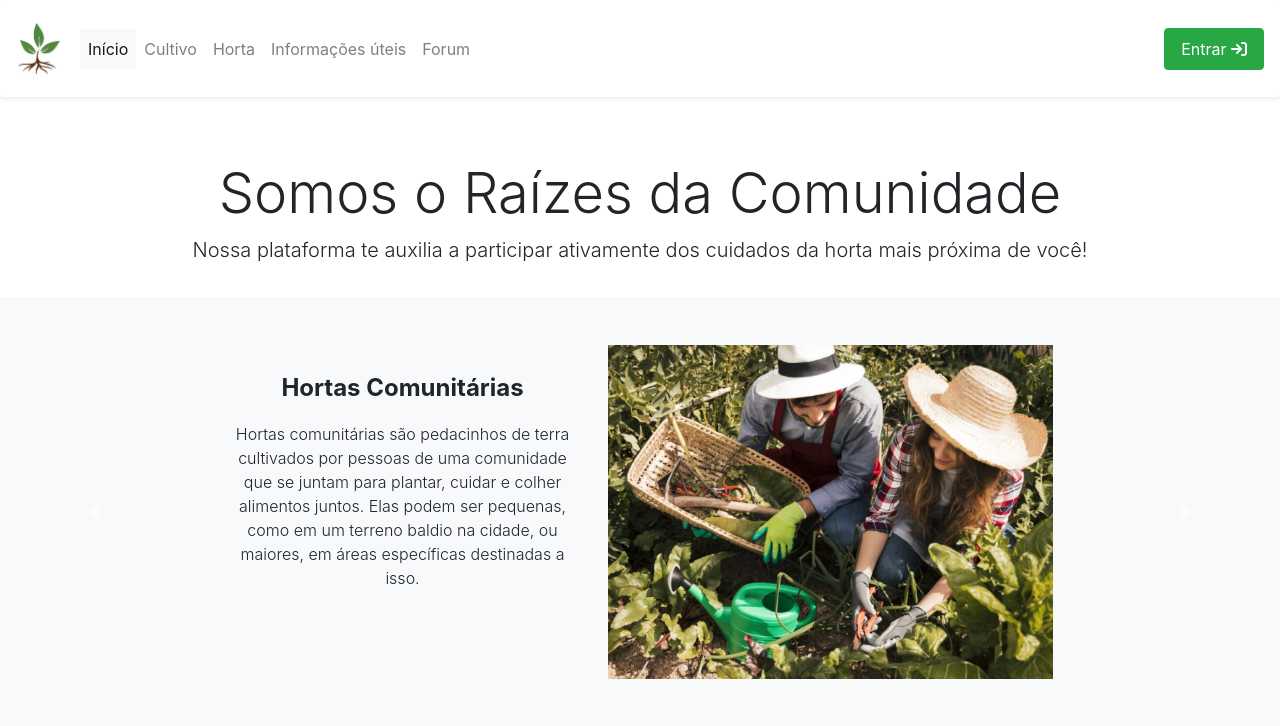
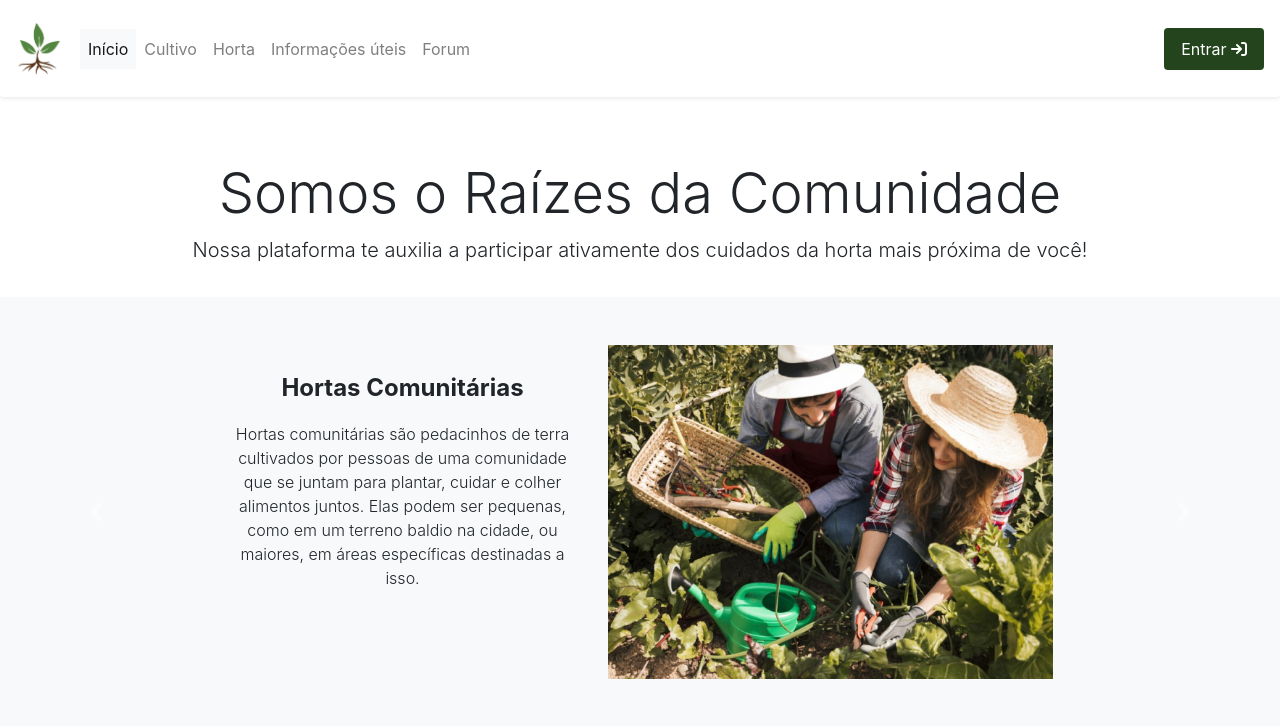
Before and after one commit to cristiellesreis/raizes_comunidade, a Django app: page / in a window 1280 px wide. Shown: the top 726 px of the page. Run offline with Django 5.2, Linux system fonts and the light colour scheme; data that the repository does not hold is empty; some libraries are stand-ins or nearby versions.

Commit message:
fix: ajuste no contraste dos botoes

```diff
--- a/templates/atividades/atividade.html
+++ b/templates/atividades/atividade.html
@@ -9,7 +9,7 @@
 
     <div class="container">
         <div style="text-align: left;" class="container-fluid">
-            <button type="button" class="btn btn-success btn-lg mb-5" data-toggle="modal" data-target="#modalAtividade" data-whatever="@mdo">Adicionar Atividade <i class="fa-solid fa-circle-plus" style="color: #ffffff;"></i></button>
+            <button type="button" class="btn cor-sucesso text-white btn-lg mb-5" data-toggle="modal" data-target="#modalAtividade" data-whatever="@mdo">Adicionar Atividade <i class="fa-solid fa-circle-plus" style="color: #ffffff;"></i></button>
         </div>
 
 
@@ -62,7 +62,7 @@
                     </div>
                     <div class="modal-footer">
                     <button type="button" class="btn btn-secondary" data-dismiss="modal">Fechar <i class="fa-solid fa-circle-xmark" style="color: #ffffff;"></i></button>
-                        <button type="submit" class="btn btn-success">Salvar <i class="fa-solid fa-circle-check" style="color: #ffffff;"></i></button>
+                        <button type="submit" class="btn cor-sucesso text-white">Salvar <i class="fa-solid fa-circle-check" style="color: #ffffff;"></i></button>
                 </div>
             </form>
     </div>
--- a/templates/base.html
+++ b/templates/base.html
@@ -12,6 +12,11 @@
         overflow-y: auto;
         min-height: 100vh;
       }
+
+      .cor-sucesso{
+        background-color: #23441d;
+      }
+
     </style>
   </head>
   <body>
@@ -55,9 +60,9 @@
         <div class="ml-md-auto d-flex align-items-end flex-column">
           {% if user.is_authenticated %}
             <h5>Bem-vindo(a), {{user.username}}</h5>
-            <a class="btn btn-success"  href="{% url 'logout' %}">Sair <i class="fa-solid fa-arrow-right-from-bracket" style="color: #ffffff;"></i></a>
+            <a class="btn cor-sucesso text-white"  href="{% url 'logout' %}">Sair <i class="fa-solid fa-arrow-right-from-bracket" style="color: #ffffff;"></i></a>
           {% else %}
-            <a class="nav-link btn btn-success" href="{% url 'login' %}">Entrar <i class="fa-solid fa-arrow-right-to-bracket" style="color: #ffffff;"></i></a>
+            <a class="nav-link btn cor-sucesso text-white" href="{% url 'login' %}">Entrar <i class="fa-solid fa-arrow-right-to-bracket" style="color: #ffffff;"></i></a>
           {% endif %}
         </div>
       </div>
--- a/templates/cultivo/cultivo.html
+++ b/templates/cultivo/cultivo.html
@@ -13,7 +13,7 @@
     <nav class="navbar navbar-light bg-white">
       <form class="form-inline" action="{% url 'pesquisa' %}" method="get">
         <input class="form-control mr-sm-2" type="search" name="q" placeholder="Pesquisar" aria-label="Pesquisar" style="width: 20rem;">
-        <button class="btn btn-success my-2 my-sm-0" type="submit">Buscar <i class="fa-solid fa-magnifying-glass fa-rotate-90" style="color: #ffffff;"></i></button>
+        <button class="btn cor-sucesso my-2 my-sm-0 text-white" type="submit">Buscar <i class="fa-solid fa-magnifying-glass fa-rotate-90" style="color: #ffffff;"></i></button>
       </form>
     </nav>
   </div>
@@ -26,7 +26,7 @@
         <div class="card-body d-flex flex-column align-items-left">
           <h5 tabindex="0" class="card-title">{{cultivo.nome}}</h5>
           <p tabindex="0" class="card-text font-italic">Nome científico: {{cultivo.nome_cientifico}}</p>
-          <button type="button" class="btn btn-success mt-auto" data-toggle="modal" data-target="#modal_{{cultivo.id}}">
+          <button type="button" class="btn cor-sucesso mt-auto text-white" data-toggle="modal" data-target="#modal_{{cultivo.id}}">
             Saiba mais
           </button>
         </div>
--- a/templates/forum/forum.html
+++ b/templates/forum/forum.html
@@ -11,7 +11,7 @@
 
 <section>
   <div class="container">
-    <button type="button" class="btn btn-success btn-lg mb-5" data-toggle="modal" data-target="#modalForum" data-whatever="@mdo">Criar Tópico <i class="fa-solid fa-circle-plus" style="color: #ffffff;"></i></button>
+    <button type="button" class="btn cor-sucesso text-white btn-lg mb-5" data-toggle="modal" data-target="#modalForum" data-whatever="@mdo">Criar Tópico <i class="fa-solid fa-circle-plus" style="color: #ffffff;"></i></button>
 
 
   {% if topicos %}
@@ -63,7 +63,7 @@
         </div>
         <div class="modal-footer">
           <button type="button" class="btn btn-secondary" data-dismiss="modal">Fechar <i class="fa-solid fa-circle-xmark" style="color: #ffffff;"></i></button>
-          <button type="submit" class="btn btn-success">Postar <i class="fa-solid fa-circle-check" style="color: #ffffff;"></i></button>
+          <button type="submit" class="btn cor-sucesso text-white">Postar <i class="fa-solid fa-circle-check" style="color: #ffffff;"></i></button>
         </div>
       </div>
     </form>
--- a/templates/forum/topico.html
+++ b/templates/forum/topico.html
@@ -24,7 +24,7 @@
   <form action="{% url 'criar_comentario' topico_id=nome_topico.id %}" method="post">
     {% csrf_token %}
     <textarea class="form-control" id="exampleFormControlTextarea1" rows="3" name="comentario" id="comentario" placeholder="Insira aqui seu comentário" required></textarea>
-    <button type="submit" id="comentario" class="btn btn-success mt-3 mb-3">Responder</button>
+    <button type="submit" id="comentario" class="btn cor-sucesso text-white mt-3 mb-3">Responder</button>
   </form>
 
   {% if comentarios %}
--- a/templates/home.html
+++ b/templates/home.html
@@ -65,21 +65,21 @@
 </div>
 
 <div class="d-flex justify-content-center mt-5 flex-wrap" style="gap: 2rem;">
-  <div class="shadow p-3 mb-5 rounded d-flex justify-content-center flex-wrap p-2" style="width: 15rem; border-radius: 15px; background-color: #23441d;">
+  <div class="shadow p-3 mb-5 rounded d-flex justify-content-center flex-wrap p-2 cor-sucesso" style="width: 15rem; border-radius: 15px;">
     <div class="d-flex justify-content-center flex-wrap">
       <i class="fa-solid fa-2xl fa-people-group m-4" style="color: #ffffff;"></i>
       <p class="text-white text-center font-weight-bold pt-1 m-0">Fortalecimento da Comunidade</p>
     </div>
     <p class="text-white text-center p-3">Trabalhar em conjunto fortalece laços sociais, promove a colaboração e aumenta a sensação de pertencimento.</p>
   </div>
-  <div class="shadow p-3 mb-5 rounded d-flex justify-content-center flex-wrap p-2" style="width: 15rem; border-radius: 15px; background-color: #23441d;">
+  <div class="shadow p-3 mb-5 rounded d-flex justify-content-center flex-wrap p-2 cor-sucesso" style="width: 15rem; border-radius: 15px;">
     <div class="d-flex justify-content-center flex-wrap">
       <i class="fa-solid fa-carrot fa-2xl m-4" style="color: #ffffff;"></i>
       <p class="text-white text-center font-weight-bold pt-1 m-0" >Alimentação Saudável</p>
     </div>
     <p class="text-white text-center p-3">A horta proporciona acesso a alimentos frescos e saudáveis, contribuindo para uma dieta mais equilibrada.</p>
   </div>
-  <div class="shadow p-3 mb-5 rounded d-flex justify-content-center flex-wrap p-2" style="width: 15rem; border-radius: 15px; background-color: #23441d;">
+  <div class="shadow p-3 mb-5 rounded d-flex justify-content-center flex-wrap p-2 cor-sucesso" style="width: 15rem; border-radius: 15px;">
     <div class="d-flex justify-content-center flex-wrap">
       <i class="fa-solid fa-piggy-bank fa-2xl m-4" style="color: #ffffff;"></i>
       <p class="text-white text-center font-weight-bold pt-1 m-0">Economia financeira</p>
@@ -100,7 +100,7 @@
     <div class="card-body">
       <h5 class="card-title">Cultivo</h5>
       <p  tabindex="0" class="card-text">Conheça as diferentes culturas para aderir a sua horta</p>
-      <a href="{% url 'cultivo' %}" class="btn text-white" style="background-color: #23441d;">Visitar</a>
+      <a href="{% url 'cultivo' %}" class="btn text-white cor-sucesso text-white">Visitar</a>
     </div>
   </div>
   <div class="card m-2" style="width: 18rem;">
@@ -108,7 +108,7 @@
     <div class="card-body">
       <h5 class="card-title">Dicas de Manutenção</h5>
       <p tabindex="0" class="card-text">Veja as principais dicas para cuidar e manter sua horta</p>
-      <a href="{% url 'info-uteis' %}" class="btn text-white" style="background-color: #23441d;">Visitar</a>
+      <a href="{% url 'info-uteis' %}" class="btn cor-sucesso text-white">Visitar</a>
     </div>
   </div>
   <div class="card m-2" style="width: 18rem;">
@@ -116,7 +116,7 @@
     <div class="card-body">
       <h5 class="card-title">Fórum Comunitário</h5>
       <p tabindex="0" class="card-text">Converse com a sua comunidade! Juntos somos mais fortes!</p>
-      <a href="{% url 'forum' %}" class="btn text-white" style="background-color: #23441d;">Visitar</a>
+      <a href="{% url 'forum' %}" class="btn cor-sucesso text-white">Visitar</a>
     </div>
   </div>
 </div>
--- a/templates/horta/criar_horta.html
+++ b/templates/horta/criar_horta.html
@@ -15,7 +15,7 @@
                     <input class="form-control" type="text" id="nome" name="nome"><br><br>
                     <label for="descricao">Descrição:</label><br>
                     <textarea class="form-control" rows="3" id="descricao" name="descricao"></textarea><br><br>
-                    <button type="submit" class="btn btn-lg btn-block mt-3 btn-success">Criar Horta</button>
+                    <button type="submit" class="btn btn-lg btn-block mt-3 cor-sucesso text-white">Criar Horta</button>
                 </form>
             </div>
         </div>
--- a/templates/horta/hortas_comunitarias.html
+++ b/templates/horta/hortas_comunitarias.html
@@ -8,7 +8,7 @@
                     <div class="card-body">
                         <h5 class="card-title">{{ horta.nome }}</h5>
                         <p class="card-text">{{ horta.descricao }}</p>
-                        <a href="{% url 'ingressar_horta' horta.id %}" class="btn btn-success">Ingressar</a>
+                        <a href="{% url 'ingressar_horta' horta.id %}" class="btn cor-sucesso text-white">Ingressar</a>
                     </div>
                 </div>
             </div>
@@ -19,6 +19,6 @@
         <p>{{ error_message }}</p>
     </div>
 
-    <a href="{% url 'criar_horta' %}" class="btn btn-lg btn-block mt-5 mb-2 btn-success">Criar uma horta</a>
+    <a href="{% url 'criar_horta' %}" class="btn btn-lg btn-block mt-5 mb-2 cor-sucesso text-white">Criar uma horta</a>
 {% endif %}
 {% endblock %}
--- a/templates/partials/_clima.html
+++ b/templates/partials/_clima.html
@@ -7,7 +7,7 @@
                 <form action="" method="POST">
                     {% csrf_token %}
                     {{form.cidade}}
-                    <button class="btn btn-sm text-white" style="background-color: #23441d;" type="submit">Alterar</button>
+                    <button class="btn btn-sm text-white cor-sucesso" type="submit">Alterar</button>
                 </form>
             </div>
             <div class="rounded bg-light">
```
Also changed, not shown: templates/horta/horta.html (+6 -6 lines).
